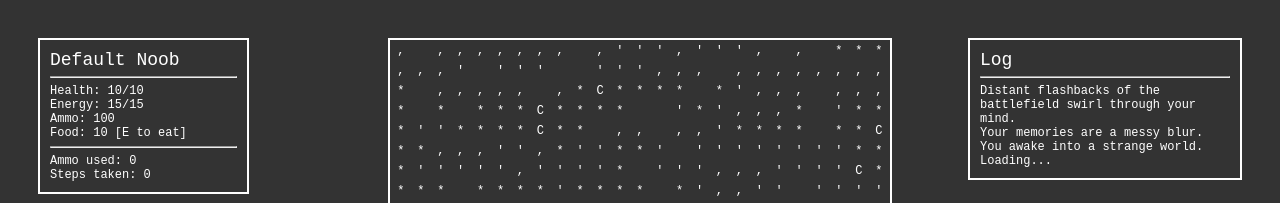
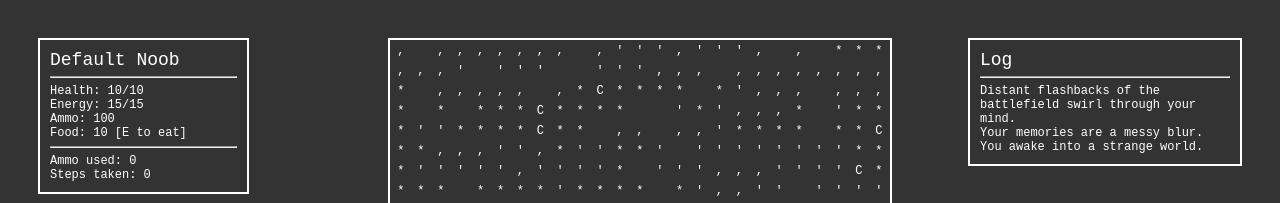
Before and after one commit to 2kinc/exp-game, a plain HTML site: page index.html in a window 1280 px wide. Shown: the top 203 px of the page. Drawn offline with Linux system fonts and the light colour scheme.

Commit message:
fixed log

```diff
--- a/index.html
+++ b/index.html
@@ -76,7 +76,7 @@
         #log {
             overflow: hidden;
             max-height: 100px;
-            max-width: 300px;
+            max-width: 250px;
         }
 
         #name:hover {
@@ -549,6 +549,7 @@
                 lootArray[currentCell].take(y, x);
             });
         });
+        logEl.innerHTML = '';
         log('You awake into a strange world.');
         setTimeout(log('Your memories are a messy blur.'), 1000);
         setTimeout(log('Distant flashbacks of the battlefield swirl through your mind.'), 1000);
```
